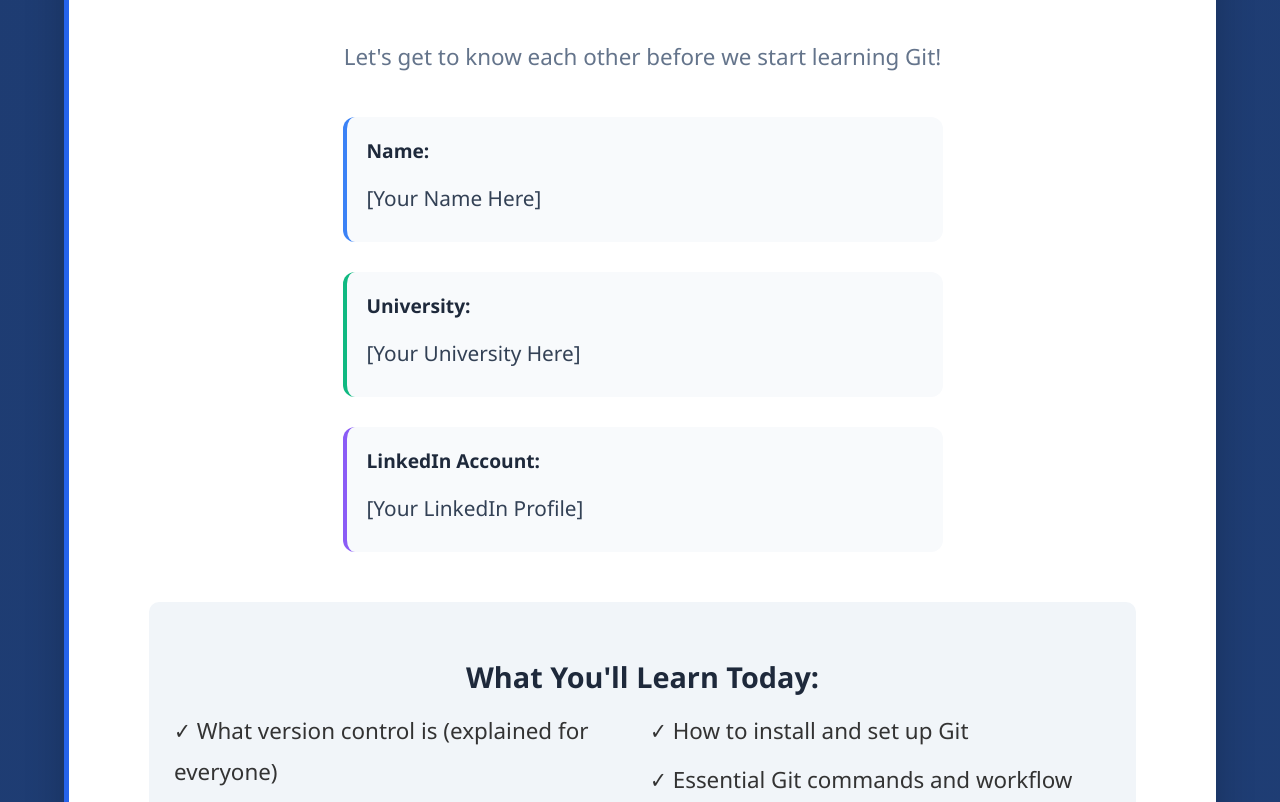
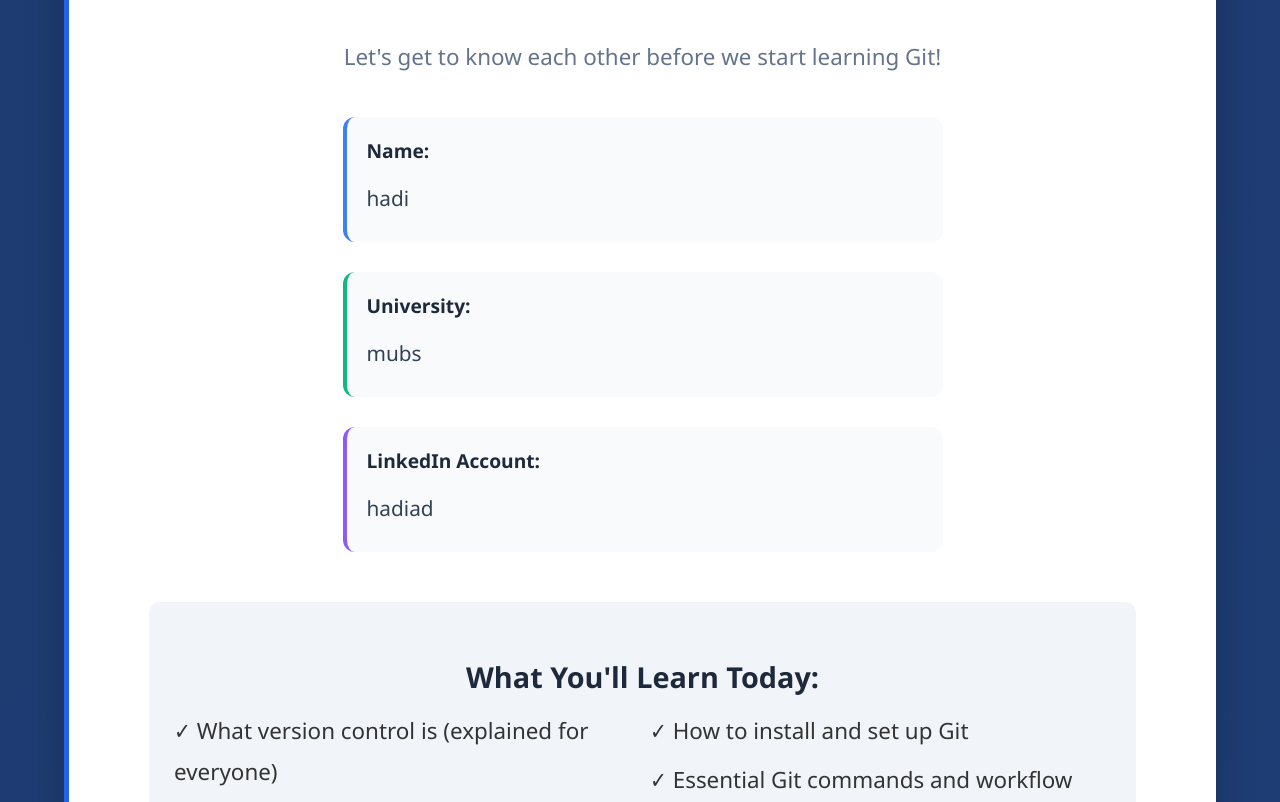
Before and after one commit to hadiadcs/X7-Git-Session1, a plain HTML site: page index.html in a window 1280 px wide. Shown: the part 298-1100 px from the top of the page. Drawn offline with Linux system fonts and the light colour scheme.

Commit message:
update user data

```diff
--- a/index.html
+++ b/index.html
@@ -25,7 +25,7 @@
                         id="student-name-display"
                         style="font-size: 1.3em; color: #334155; padding: 10px 0; min-height: 1.5em; font-weight: 500;"
                     >
-                        [Your Name Here]
+                        hadi
                     </div>
                 </div>
 
@@ -37,7 +37,7 @@
                         id="student-university-display"
                         style="font-size: 1.3em; color: #334155; padding: 10px 0; min-height: 1.5em; font-weight: 500;"
                     >
-                        [Your University Here]
+                        mubs
                     </div>
                 </div>
 
@@ -49,7 +49,7 @@
                         id="student-linkedin-display"
                         style="font-size: 1.3em; color: #334155; padding: 10px 0; min-height: 1.5em; font-weight: 500;"
                     >
-                        [Your LinkedIn Profile]
+                        hadiad
                     </div>
                 </div>
 
```
